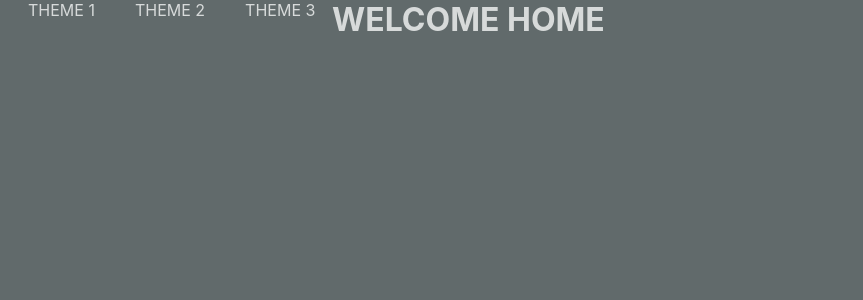
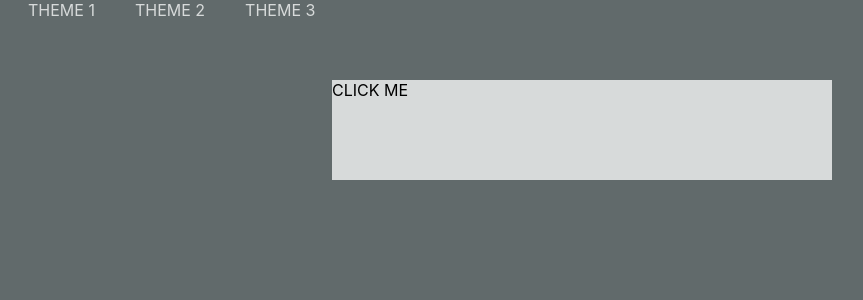
Before and after one commit to TYLER-JM/personal-homepage, a React (Create React App) app: page / in a window 1280 px wide. Shown: the top 300 px of the page, without its empty margins (52-915 px from the left). Built offline with nearby package versions, Linux system fonts and the light colour scheme.

Commit message:
renders new Articles component

```diff
--- a/src/components/Home.js
+++ b/src/components/Home.js
@@ -1,14 +1,15 @@
 import React from 'react';
-import Navbar from './Navbar';
+import Themes from './Navbar';
 import '../styles/home.scss';
 import ContentList from './ContentList';
+import ArticleListItem from './ArticleListItem';
 
 export default function() {
   return (
     <div className="container">
-      <Navbar />
-      <h1>Welcome Home</h1>
+      <Themes />
       <ContentList />
+      <ArticleListItem />
     </div>
   )
 }
```
